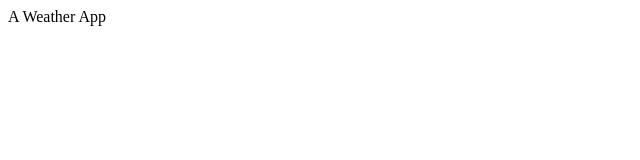
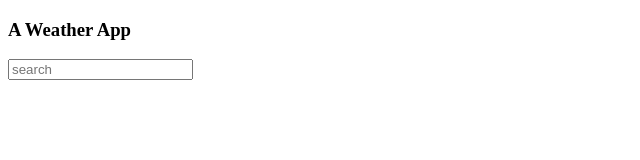
Before and after one commit to ri91chlik/weather-app, a plain HTML site: page index.html in a window 1280 px wide. Shown: the whole page, without its empty margins (0-640 px from the left). Drawn offline with Linux system fonts and the light colour scheme.

Commit message:
html file was modified

```diff
--- a/index.html
+++ b/index.html
@@ -6,6 +6,12 @@
     <title>Weather App</title>
 </head>
 <body>
-    <div>A Weather App</div>
+    <div class="container">
+        <h3>A Weather App</h3>
+        <div class="searchContainer">
+            <input type="" placeholder="search">
+        </div>
+
+    </div>
 </body>
 </html>
```
